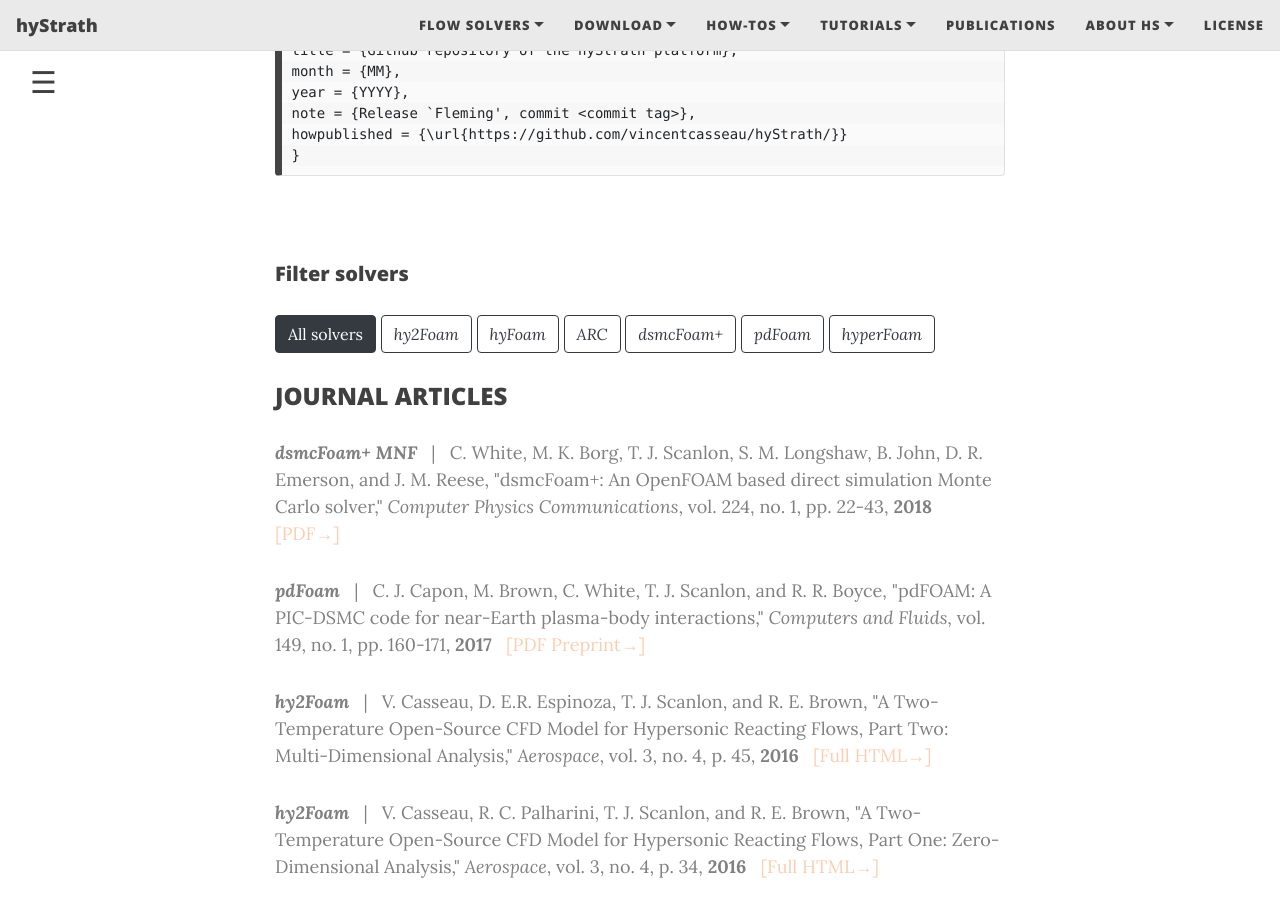
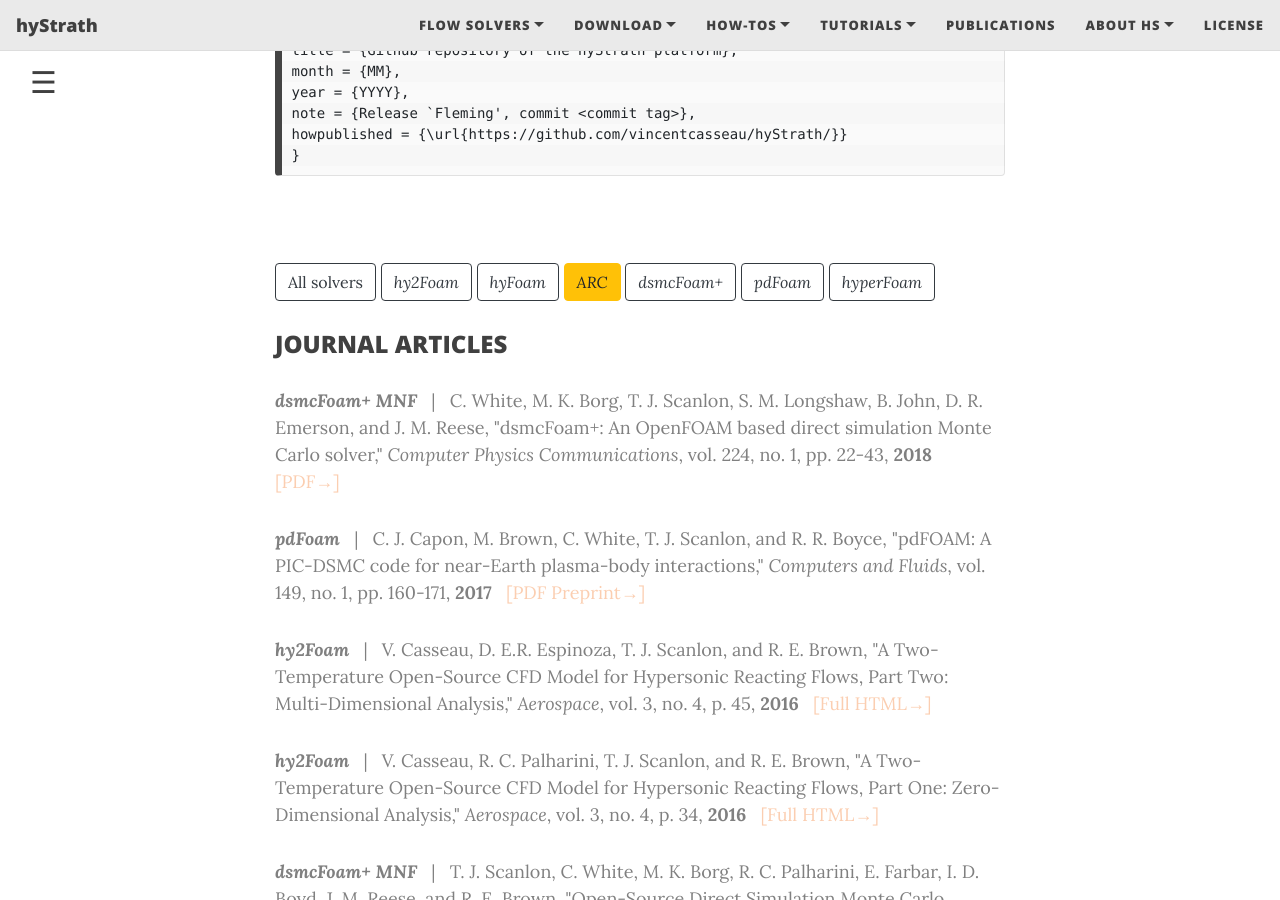
Before and after one commit to hystrath/hystrath.github.io, a Jekyll site: the page built from publications-arc.md, in a window 1280 px wide and 900 px high, scrolled down 329 px. Built offline with Jekyll 4.4.1, drawn with Linux system fonts in a browser that asks for light colours; nearby versions of some CDN libraries.

Commit message:
Editing pages

```diff
--- a/publications-arc.md
+++ b/publications-arc.md
@@ -53,14 +53,12 @@ howpublished = {\url{https://github.com/vincentcasseau/hyStrath/}}
 
 <br>
 
-##### Filter solvers
-
 <p>
-  <a class="btn btn-dark" href="https://hystrath.github.io/publications/" role="button">All solvers</a>
+  <a class="btn btn-outline-dark" href="https://hystrath.github.io/publications/" role="button">All solvers</a>
 
   <a class="btn btn-outline-dark" href="https://hystrath.github.io/publications-hy2foam/" role="button"><i>hy2Foam</i></a>
   <a class="btn btn-outline-dark" href="https://hystrath.github.io/publications-hyfoam/" role="button"><i>hyFoam</i></a>
-  <a class="btn btn-outline-dark" href="https://hystrath.github.io/publications-arc/" role="button"><i>ARC</i></a>
+  <a class="btn btn-warning" href="https://hystrath.github.io/publications-arc/" role="button"><i>ARC</i></a>
 
   <a class="btn btn-outline-dark" href="https://hystrath.github.io/publications-dsmcfoam/" role="button"><i>dsmcFoam+</i></a>
   <a class="btn btn-outline-dark" href="https://hystrath.github.io/publications-pdfoam/" role="button"><i>pdFoam</i></a>
```
